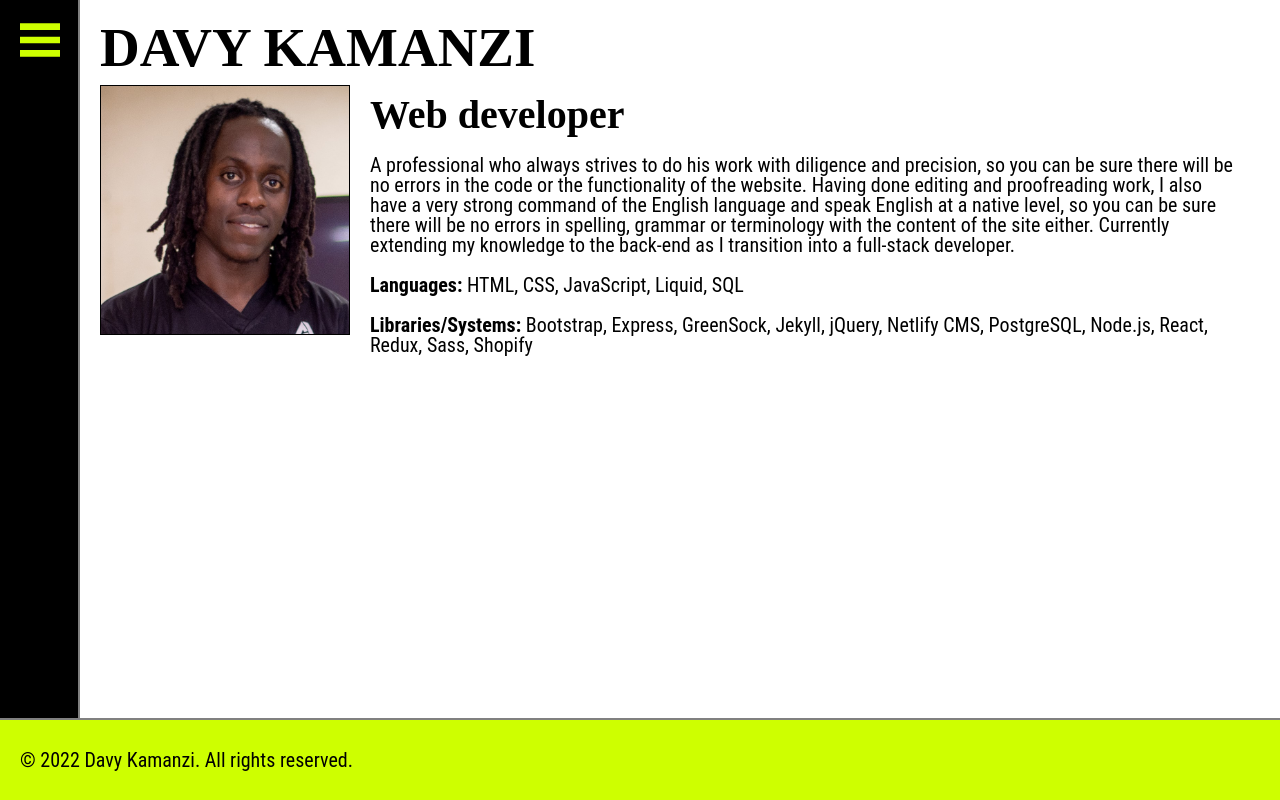
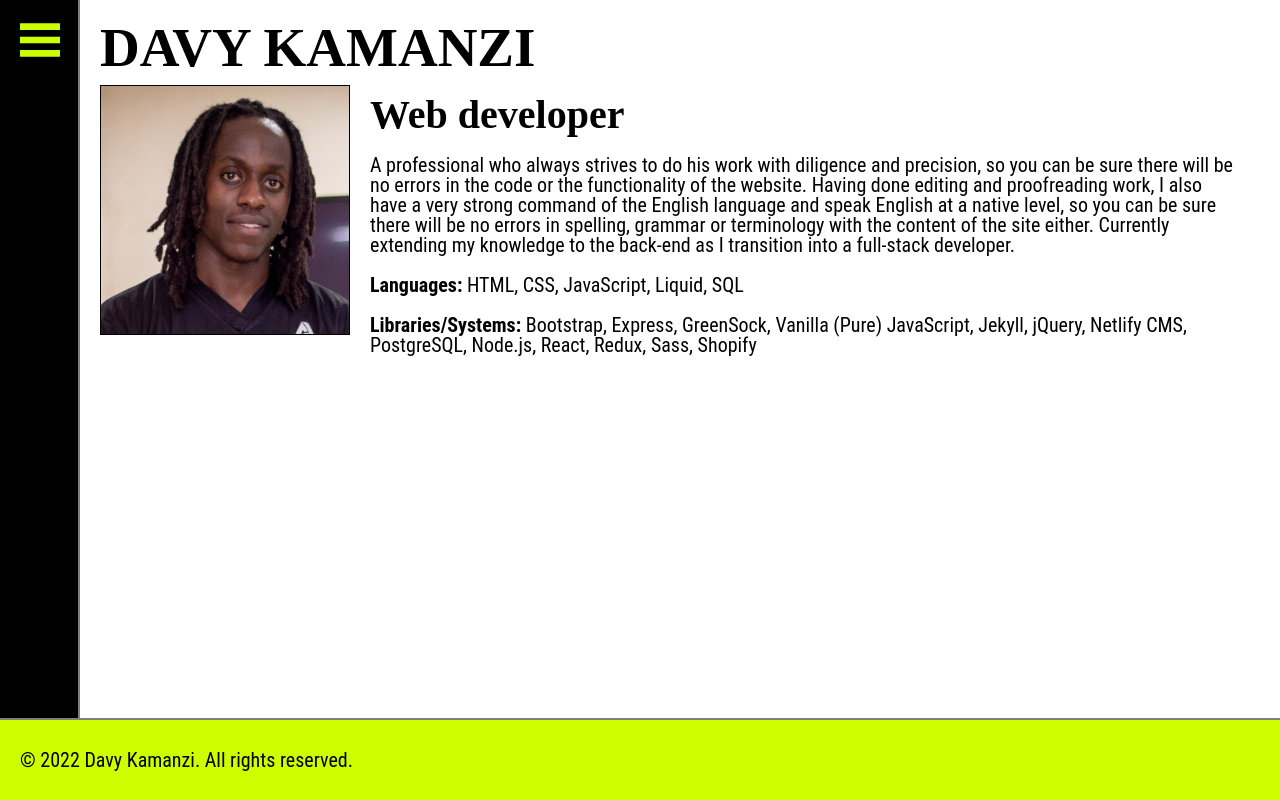
Before and after one commit to DavyK17/portfolio, a React (Create React App) app: page /#/ in a window 1280 px wide. Built offline with nearby package versions, Linux system fonts and the light colour scheme.

Commit message:
Changing name for js

```diff
--- a/src/assets/img/dev/Dev.js
+++ b/src/assets/img/dev/Dev.js
@@ -24,7 +24,7 @@ export const devList = {
     express: { name: "Express", src: Dev.express },
     greensock: { name: "GreenSock", src: Dev.greensock },
     html: { name: "HTML5", src: Dev.html },
-    js: { name: "JavaScript", src: Dev.js },
+    js: { name: "Vanilla (Pure) JavaScript", src: Dev.js },
     jekyll: { name: "Jekyll", src: Dev.jekyll },
     jquery: { name: "jQuery", src: Dev.jquery },
     netlifyCMS: { name: "Netlify CMS", src: Dev.netlifyCMS },
```
